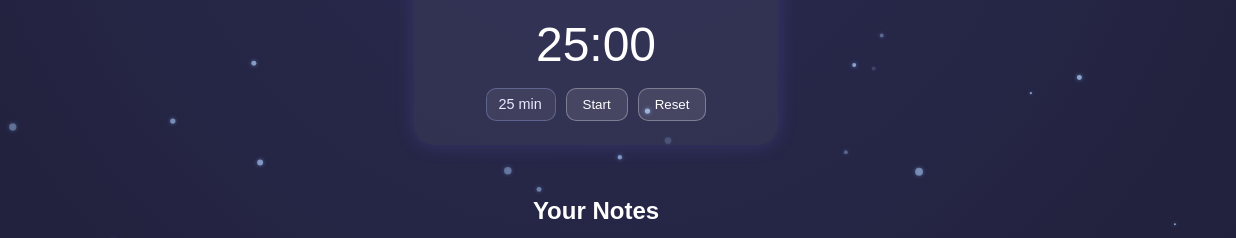
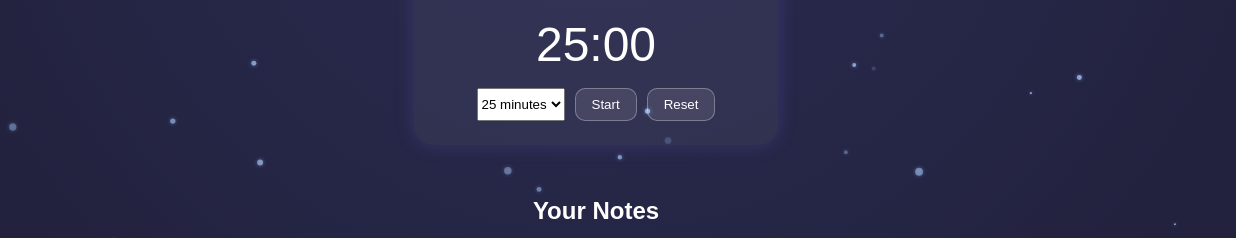
Before and after one commit to Articbeat/my-coze-site, a plain HTML site: page index.html in a window 1280 px wide. Shown: the part 220-458 px from the top of the page, 44-1280 px from the left. Drawn offline with Linux system fonts and the light colour scheme; no server answers.

Commit message:
Update index.html

```diff
--- a/index.html
+++ b/index.html
@@ -34,11 +34,11 @@
       <h2>Focus Timer</h2>
       <div id="time">25:00</div>
       <div class="controls">
-        <select id="timeSelect" class="minimal-select">
-          <option value="25">25 min</option>
-          <option value="45">45 min</option>
-          <option value="60">1 hr</option>
-          <option value="90">1.5 hr</option>
+        <select id="timeSelect">
+          <option value="25">25 minutes</option>
+          <option value="45">45 minutes</option>
+          <option value="60">60 minutes</option>
+          <option value="90">90 minutes</option>
         </select>
         <button id="start">Start</button>
         <button id="reset">Reset</button>
@@ -75,7 +75,6 @@
     <button id="soundToggle">🔈 Play Ambience</button>
   </footer>
 
-  <!-- ✅ Load Firebase-powered JS -->
   <script type="module" src="script.js"></script>
 </body>
 </html>
```
